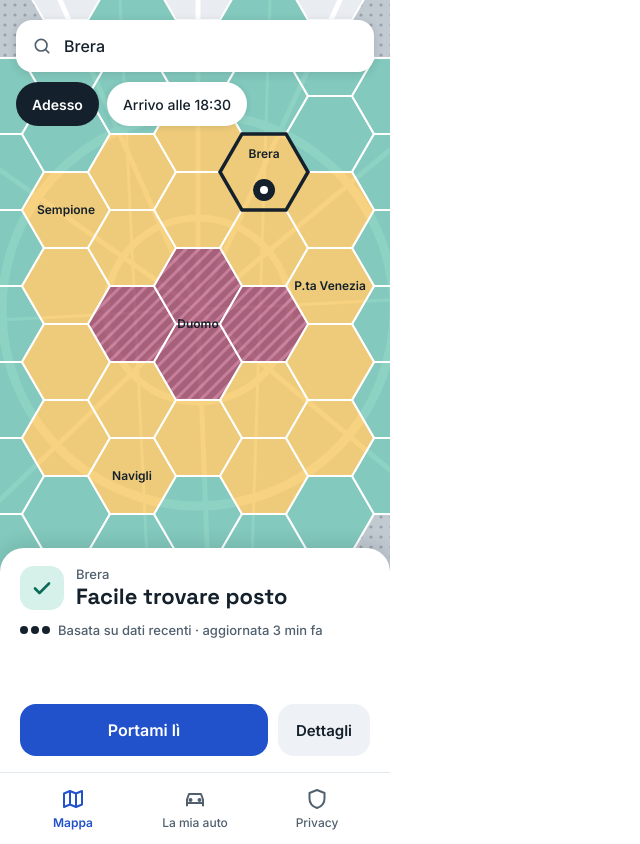
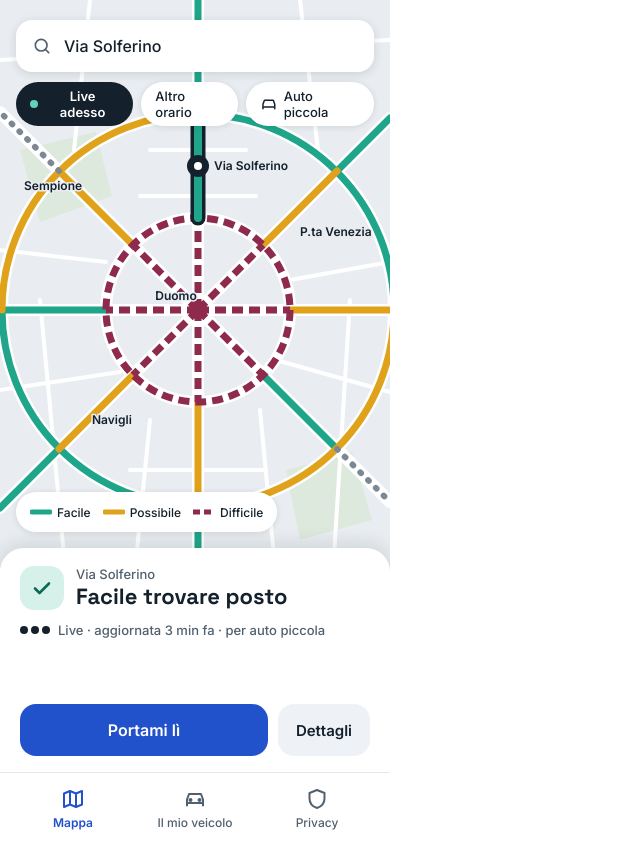
Before and after one commit to giovanni0702/Project, a plain HTML site: page design/schermate/Main.dc.html in a window 1280 px wide. Shown: the whole page, without its empty margins (0-640 px from the left). Drawn offline with Linux system fonts and the light colour scheme.

Commit message:
Street-level map (D-021), live-first view (D-022), vehicle size and motorcycles (D-023), approved visual direction (D-024)
Vehicle-size adjustment in the core (provisional odds), updated mockup sources, tasks T-035..T-037.

Co-Authored-By: Claude Fable 5.2 <noreply@anthropic.com>
Claude-Session: https://claude.ai/code/session_01HRS3mYfPQtkFq6i9yFJKp2

```diff
--- a/design/schermate/Main.dc.html
+++ b/design/schermate/Main.dc.html
@@ -2,7 +2,7 @@
 <html lang="it">
 <head>
 <meta charset="utf-8">
-<title>Mappa delle zone</title>
+<title>Mappa delle strade</title>
 <script src="./support.js"></script>
 </head>
 <body>
@@ -17,56 +17,60 @@ a{color:#2251CC}a:hover{color:#173A99}
 </helmet>
 <div style="width: 390px; height: 844px; box-sizing: border-box; position: relative; overflow: hidden; background: #E9EDF1; font-family: Inter, system-ui, sans-serif; color: #14202B">
 
-<svg width="390" height="620" viewBox="0 0 390 620" role="img" aria-label="Mappa del centro di Milano divisa in zone esagonali colorate per facilità di parcheggio" style="position: absolute; top: 0; left: 0; display: block">
-<defs>
-<polygon id="h" points="44,0 22,38.1 -22,38.1 -44,0 -22,-38.1 22,-38.1"></polygon>
-<pattern id="hatch" width="9" height="9" patternUnits="userSpaceOnUse" patternTransform="rotate(45)">
-<rect width="9" height="9" fill="#8E2A4B"></rect>
-<rect width="3" height="9" fill="#B7557A"></rect>
-</pattern>
-<pattern id="dots" width="10" height="10" patternUnits="userSpaceOnUse">
-<rect width="10" height="10" fill="#B4BDC6"></rect>
-<circle cx="5" cy="5" r="1.6" fill="#7C8894"></circle>
-</pattern>
-</defs>
+<svg width="390" height="620" viewBox="0 0 390 620" role="img" aria-label="Mappa del centro di Milano: ogni strada è colorata secondo la facilità di trovare parcheggio adesso" style="position: absolute; top: 0; left: 0; display: block">
 <rect width="390" height="620" fill="#E9EDF1"></rect>
-<g fill="none" stroke="#FFFFFF" stroke-linecap="round">
-<circle cx="198" cy="310" r="92" stroke-width="7"></circle>
-<circle cx="198" cy="310" r="196" stroke-width="9"></circle>
-<path d="M198 310 L198 0 M198 310 L390 150 M198 310 L390 470 M198 310 L210 620 M198 310 L0 500 M198 310 L0 170 M198 310 L60 0 M198 310 L340 0" stroke-width="5"></path>
-<path d="M0 320 L390 300 M120 0 L150 620 M270 0 L250 620" stroke-width="3"></path>
+<g fill="#DDE9DC">
+<path d="M20 150 L96 132 L112 196 L40 222 Z"></path>
+<path d="M286 470 L352 452 L372 520 L300 540 Z"></path>
 </g>
-<g fill="#1FA68A" fill-opacity="0.5" stroke="#FFFFFF" stroke-width="2">
-<use href="#h" x="0" y="96"></use><use href="#h" x="0" y="172"></use><use href="#h" x="0" y="248"></use><use href="#h" x="0" y="324"></use><use href="#h" x="0" y="400"></use><use href="#h" x="0" y="476"></use><use href="#h" x="0" y="552"></use>
-<use href="#h" x="66" y="58"></use><use href="#h" x="66" y="134"></use><use href="#h" x="66" y="514"></use><use href="#h" x="66" y="590"></use>
-<use href="#h" x="132" y="20"></use><use href="#h" x="132" y="96"></use><use href="#h" x="132" y="552"></use>
-<use href="#h" x="198" y="58"></use><use href="#h" x="198" y="514"></use><use href="#h" x="198" y="590"></use>
-<use href="#h" x="264" y="20"></use><use href="#h" x="264" y="96"></use><use href="#h" x="264" y="552"></use>
-<use href="#h" x="330" y="58"></use><use href="#h" x="330" y="134"></use><use href="#h" x="330" y="514"></use><use href="#h" x="330" y="590"></use>
-<use href="#h" x="396" y="96"></use><use href="#h" x="396" y="172"></use><use href="#h" x="396" y="248"></use><use href="#h" x="396" y="324"></use><use href="#h" x="396" y="400"></use><use href="#h" x="396" y="476"></use>
+<g fill="none" stroke="#FFFFFF" stroke-linecap="round" stroke-width="4">
+<path d="M0 60 L390 40 M0 250 L106 262 M290 280 L390 262 M0 390 L120 372 M276 360 L390 392 M0 570 L390 590"></path>
+<path d="M90 0 L74 150 M300 0 L318 150 M40 300 L70 620 M150 420 L130 620 M260 410 L280 620 M350 300 L330 620"></path>
+<path d="M150 150 L246 150 M140 196 L256 196 M130 470 L266 470"></path>
 </g>
-<g fill="#F2B632" fill-opacity="0.62" stroke="#FFFFFF" stroke-width="2">
-<use href="#h" x="66" y="210"></use><use href="#h" x="66" y="286"></use><use href="#h" x="66" y="362"></use><use href="#h" x="66" y="438"></use>
-<use href="#h" x="132" y="172"></use><use href="#h" x="132" y="248"></use><use href="#h" x="132" y="400"></use><use href="#h" x="132" y="476"></use>
-<use href="#h" x="198" y="134"></use><use href="#h" x="198" y="210"></use><use href="#h" x="198" y="438"></use>
-<use href="#h" x="264" y="172"></use><use href="#h" x="264" y="248"></use><use href="#h" x="264" y="400"></use><use href="#h" x="264" y="476"></use>
-<use href="#h" x="330" y="210"></use><use href="#h" x="330" y="286"></use><use href="#h" x="330" y="362"></use><use href="#h" x="330" y="438"></use>
+<g fill="none" stroke="#FFFFFF" stroke-linecap="round" stroke-width="12">
+<circle cx="198" cy="310" r="92"></circle>
+<circle cx="198" cy="310" r="196"></circle>
+<path d="M198 0 L198 620 M0 310 L390 310 M0 112 L390 502 M390 118 L0 508"></path>
 </g>
-<g fill="url(#hatch)" fill-opacity="0.72" stroke="#FFFFFF" stroke-width="2">
-<use href="#h" x="132" y="324"></use><use href="#h" x="198" y="286"></use><use href="#h" x="198" y="362"></use><use href="#h" x="264" y="324"></use>
+<g fill="none" stroke="#1FA68A" stroke-linecap="round" stroke-width="7">
+<path d="M198 114 A196 196 0 0 1 394 310"></path>
+<path d="M198 506 A196 196 0 0 1 2 310"></path>
+<path d="M198 218 L198 114"></path>
+<path d="M263 375 L337 449"></path>
+<path d="M106 310 L2 310"></path>
+<path d="M198 114 L198 0"></path>
+<path d="M337 171 L390 118"></path>
+<path d="M59 449 L0 508"></path>
+<path d="M198 506 L198 620"></path>
 </g>
-<g fill="url(#dots)" fill-opacity="0.75" stroke="#FFFFFF" stroke-width="2">
-<use href="#h" x="0" y="20"></use><use href="#h" x="396" y="20"></use><use href="#h" x="396" y="552"></use>
+<g fill="none" stroke="#E0A21A" stroke-linecap="round" stroke-width="7">
+<path d="M394 310 A196 196 0 0 1 198 506"></path>
+<path d="M2 310 A196 196 0 0 1 198 114"></path>
+<path d="M263 245 L337 171"></path>
+<path d="M290 310 L390 310"></path>
+<path d="M198 402 L198 506"></path>
+<path d="M133 375 L59 449"></path>
+<path d="M133 245 L59 171"></path>
 </g>
-<use href="#h" x="264" y="172" fill="none" stroke="#14202B" stroke-width="3.5"></use>
-<g font-family="Inter, system-ui, sans-serif" font-size="12" font-weight="600" fill="#14202B" text-anchor="middle">
-<text x="198" y="328">Duomo</text>
-<text x="264" y="158">Brera</text>
-<text x="330" y="290">P.ta Venezia</text>
-<text x="132" y="480">Navigli</text>
-<text x="66" y="214">Sempione</text>
+<g fill="none" stroke="#8E2A4B" stroke-linecap="butt" stroke-width="7" stroke-dasharray="11 6">
+<circle cx="198" cy="310" r="92"></circle>
+<path d="M198 310 L198 218 M198 310 L263 245 M198 310 L290 310 M198 310 L263 375 M198 310 L198 402 M198 310 L133 375 M198 310 L106 310 M198 310 L133 245"></path>
 </g>
-<g transform="translate(264 190)">
+<g fill="none" stroke="#7C8894" stroke-linecap="round" stroke-width="6" stroke-dasharray="1 10">
+<path d="M59 171 L0 112"></path>
+<path d="M337 449 L390 502"></path>
+</g>
+<path d="M198 218 L198 114" fill="none" stroke="#14202B" stroke-width="15" stroke-linecap="round"></path>
+<path d="M198 218 L198 114" fill="none" stroke="#1FA68A" stroke-width="8" stroke-linecap="round"></path>
+<g font-family="Inter, system-ui, sans-serif" font-size="12" font-weight="600" fill="#14202B" stroke="#E9EDF1" stroke-width="3" paint-order="stroke">
+<text x="214" y="170">Via Solferino</text>
+<text x="176" y="300" text-anchor="middle">Duomo</text>
+<text x="300" y="236">P.ta Venezia</text>
+<text x="92" y="424">Navigli</text>
+<text x="24" y="190">Sempione</text>
+</g>
+<g transform="translate(198 166)">
 <circle r="11" fill="#14202B"></circle>
 <circle r="4" fill="#FFFFFF"></circle>
 </g>
@@ -75,12 +79,25 @@ a{color:#2251CC}a:hover{color:#173A99}
 <div style="position: absolute; top: 20px; left: 16px; right: 16px; display: flex; flex-direction: column; gap: 10px">
 <label style="display: flex; align-items: center; gap: 10px; height: 52px; padding: 0 16px; background: #FFFFFF; border-radius: 16px; box-shadow: 0 2px 10px rgba(20,32,43,0.14)">
 <svg width="20" height="20" viewBox="0 0 24 24" fill="none" stroke="#51606E" stroke-width="2" stroke-linecap="round" aria-hidden="true"><circle cx="11" cy="11" r="7"></circle><path d="M20 20l-3.5-3.5"></path></svg>
-<input type="text" value="Brera" aria-label="Dove vai?" style="flex: 1; min-width: 0; border: 0; outline: 0; background: transparent; font: 500 16px Inter, system-ui, sans-serif; color: #14202B">
+<input type="text" value="Via Solferino" aria-label="Dove vai?" style="flex: 1; min-width: 0; border: 0; outline: 0; background: transparent; font: 500 16px Inter, system-ui, sans-serif; color: #14202B">
 </label>
 <div style="display: flex; gap: 8px">
-<button type="button" style="height: 44px; padding: 0 16px; border: 0; border-radius: 22px; background: #14202B; color: #FFFFFF; font: 600 14px Inter, system-ui, sans-serif">Adesso</button>
-<button type="button" style="height: 44px; padding: 0 16px; border: 0; border-radius: 22px; background: #FFFFFF; color: #14202B; font: 500 14px Inter, system-ui, sans-serif; box-shadow: 0 1px 6px rgba(20,32,43,0.12)">Arrivo alle 18:30</button>
+<button type="button" aria-pressed="true" style="height: 44px; padding: 0 14px; border: 0; border-radius: 22px; background: #14202B; color: #FFFFFF; display: flex; align-items: center; gap: 8px; font: 600 13px Inter, system-ui, sans-serif">
+<span style="width: 8px; height: 8px; border-radius: 4px; background: #5FD3BC" aria-hidden="true"></span>
+<span>Live adesso</span>
+</button>
+<a href="Zona.dc.html" style="height: 44px; padding: 0 14px; border-radius: 22px; background: #FFFFFF; color: #14202B; display: flex; align-items: center; font: 500 13px Inter, system-ui, sans-serif; text-decoration: none; box-shadow: 0 1px 6px rgba(20,32,43,0.12)">Altro orario</a>
+<a href="Veicolo.dc.html" style="height: 44px; padding: 0 14px; border-radius: 22px; background: #FFFFFF; color: #14202B; display: flex; align-items: center; gap: 6px; font: 500 13px Inter, system-ui, sans-serif; text-decoration: none; box-shadow: 0 1px 6px rgba(20,32,43,0.12)">
+<svg width="18" height="18" viewBox="0 0 24 24" fill="none" stroke="currentColor" stroke-width="2" stroke-linecap="round" stroke-linejoin="round" aria-hidden="true"><path d="M4 16v-3.5l2-5.5h12l2 5.5V16M4 16h16M4 16v2.5M20 16v2.5"></path></svg>
+<span>Auto piccola</span>
+</a>
 </div>
+</div>
+
+<div style="position: absolute; left: 16px; top: 492px; height: 40px; padding: 0 14px; background: #FFFFFF; border-radius: 20px; box-shadow: 0 1px 6px rgba(20,32,43,0.12); display: flex; align-items: center; gap: 12px; font: 500 12px Inter, system-ui, sans-serif; color: #14202B">
+<span style="display: flex; align-items: center; gap: 5px"><svg width="22" height="8" aria-hidden="true"><path d="M2 4h18" stroke="#1FA68A" stroke-width="5" stroke-linecap="round"></path></svg>Facile</span>
+<span style="display: flex; align-items: center; gap: 5px"><svg width="22" height="8" aria-hidden="true"><path d="M2 4h18" stroke="#E0A21A" stroke-width="5" stroke-linecap="round"></path></svg>Possibile</span>
+<span style="display: flex; align-items: center; gap: 5px"><svg width="22" height="8" aria-hidden="true"><path d="M0 4h22" stroke="#8E2A4B" stroke-width="5" stroke-dasharray="7 4"></path></svg>Difficile</span>
 </div>
 
 <div style="position: absolute; left: 0; right: 0; top: 548px; bottom: 72px; box-sizing: border-box; padding: 18px 20px 16px; background: #FFFFFF; border-radius: 24px 24px 0 0; box-shadow: 0 -4px 18px rgba(20,32,43,0.12); display: flex; flex-direction: column; gap: 12px">
@@ -89,13 +106,13 @@ a{color:#2251CC}a:hover{color:#173A99}
 <svg width="24" height="24" viewBox="0 0 24 24" fill="none" stroke="#0B6B57" stroke-width="2.6" stroke-linecap="round" stroke-linejoin="round" aria-hidden="true"><path d="M5 12.5l4.5 4.5L19 7.5"></path></svg>
 </div>
 <div style="display: flex; flex-direction: column; gap: 2px; min-width: 0">
-<div style="font: 500 13px Inter, system-ui, sans-serif; color: #51606E">Brera</div>
+<div style="font: 500 13px Inter, system-ui, sans-serif; color: #51606E">Via Solferino</div>
 <div style="font: 700 22px 'Space Grotesk', Inter, sans-serif; line-height: 1.15; color: #14202B">Facile trovare posto</div>
 </div>
 </div>
 <div style="display: flex; align-items: center; gap: 8px; font: 500 13px Inter, system-ui, sans-serif; color: #51606E">
 <span style="display: inline-flex; gap: 3px" aria-hidden="true"><span style="width: 8px; height: 8px; border-radius: 4px; background: #14202B"></span><span style="width: 8px; height: 8px; border-radius: 4px; background: #14202B"></span><span style="width: 8px; height: 8px; border-radius: 4px; background: #14202B"></span></span>
-<span>Basata su dati recenti · aggiornata 3 min fa</span>
+<span>Live · aggiornata 3 min fa · per auto piccola</span>
 </div>
 <div style="display: flex; gap: 10px; margin-top: auto">
 <a href="Zona.dc.html" style="flex: 1; height: 52px; display: flex; align-items: center; justify-content: center; border-radius: 16px; background: #2251CC; color: #FFFFFF; font: 600 16px Inter, system-ui, sans-serif; text-decoration: none">Portami lì</a>
@@ -110,7 +127,7 @@ a{color:#2251CC}a:hover{color:#173A99}
 </a>
 <a href="Auto.dc.html" style="min-width: 88px; height: 56px; display: flex; flex-direction: column; align-items: center; justify-content: center; gap: 4px; color: #51606E; font: 500 12px Inter, system-ui, sans-serif; text-decoration: none">
 <svg width="24" height="24" viewBox="0 0 24 24" fill="none" stroke="currentColor" stroke-width="2" stroke-linecap="round" stroke-linejoin="round" aria-hidden="true"><path d="M4 16v-3.5l2-5.5h12l2 5.5V16M4 16h16M4 16v2.5M20 16v2.5"></path><circle cx="7.5" cy="13" r="1"></circle><circle cx="16.5" cy="13" r="1"></circle></svg>
-<span>La mia auto</span>
+<span>Il mio veicolo</span>
 </a>
 <a href="Consenso.dc.html" style="min-width: 88px; height: 56px; display: flex; flex-direction: column; align-items: center; justify-content: center; gap: 4px; color: #51606E; font: 500 12px Inter, system-ui, sans-serif; text-decoration: none">
 <svg width="24" height="24" viewBox="0 0 24 24" fill="none" stroke="currentColor" stroke-width="2" stroke-linecap="round" stroke-linejoin="round" aria-hidden="true"><path d="M12 3l7.5 3v5.5c0 4.5-3 8-7.5 9.5-4.5-1.5-7.5-5-7.5-9.5V6L12 3z"></path></svg>
--- a/design/schermate/canvas.json
+++ b/design/schermate/canvas.json
@@ -1 +1 @@
-{"v":3,"createdOnFiles":{"v":1,"at":"2026-11-14T18:00:00Z"},"title":"App parcheggi Milano — schermate","launch":{"view":"canvas"},"pages":[],"boards":{"Main.dc.html":{"x":0,"y":0,"w":390,"h":844,"title":"1 · Mappa"},"Zona.dc.html":{"x":470,"y":0,"w":390,"h":844,"title":"2 · Scheda zona"},"Auto.dc.html":{"x":940,"y":0,"w":390,"h":844,"title":"3 · La mia auto e contributo"},"Consenso.dc.html":{"x":1410,"y":0,"w":390,"h":844,"title":"4 · Consenso alla posizione"}},"order":["Main.dc.html","Zona.dc.html","Auto.dc.html","Consenso.dc.html"],"notes":{"titolo":{"x":0,"y":-300,"text":"Prima bozza grafica — beta Android","kind":"title1","maxW":1800},"legenda":{"x":1880,"y":0,"w":360,"text":"Livelli: verde acqua = facile, ambra = possibile, rosso scuro tratteggiato = difficile, grigio puntinato = dati insufficienti. Ogni livello ha colore, trama e testo: non si affida mai al solo colore.\n\nLa percentuale non compare sulla mappa, solo nella scheda zona.\n\nTariffe e giorni di lavaggio sono segnaposto: la fonte ufficiale non è ancora verificata.","fill":"blue"}},"designSystems":[]}
+{"v":3,"createdOnFiles":{"v":1,"at":"2026-11-14T18:00:00Z"},"title":"App parcheggi Milano — schermate","launch":{"view":"canvas"},"pages":[],"boards":{"Main.dc.html":{"x":0,"y":0,"w":390,"h":844,"title":"1 · Mappa delle strade (live)"},"Zona.dc.html":{"x":470,"y":0,"w":390,"h":844,"title":"2 · Scheda strada e altri orari"},"Veicolo.dc.html":{"x":940,"y":0,"w":390,"h":844,"title":"3 · Il mio veicolo"},"Auto.dc.html":{"x":1410,"y":0,"w":390,"h":844,"title":"4 · Contributo e sosta"},"Consenso.dc.html":{"x":1880,"y":0,"w":390,"h":844,"title":"5 · Consenso alla posizione"}},"order":["Main.dc.html","Zona.dc.html","Veicolo.dc.html","Auto.dc.html","Consenso.dc.html"],"notes":{"titolo":{"x":0,"y":-300,"text":"Seconda bozza grafica — strade, live, veicolo","kind":"title1","maxW":2270},"legenda":{"x":2350,"y":0,"w":360,"text":"Ogni strada è colorata: verde acqua = facile, ambra = possibile, rosso scuro tratteggiato = difficile, grigio puntinato = dati insufficienti. Colore più tratto: mai solo colore.\n\nLa mappa si apre sempre su \"Live adesso\". Altri orari e giorni sono stime e sono indicati come tali.\n\nLa mappa qui è stilizzata: nell'app sarà la mappa stradale normale.\n\nTariffe e lavaggio strade sono segnaposto: fonte ufficiale non ancora verificata.","fill":"blue"}},"designSystems":[]}
```
Also changed, not shown: design/schermate/Veicolo.dc.html (added, +73 -0 lines), design/schermate/Zona.dc.html (+12 -5 lines), 12 other files.
